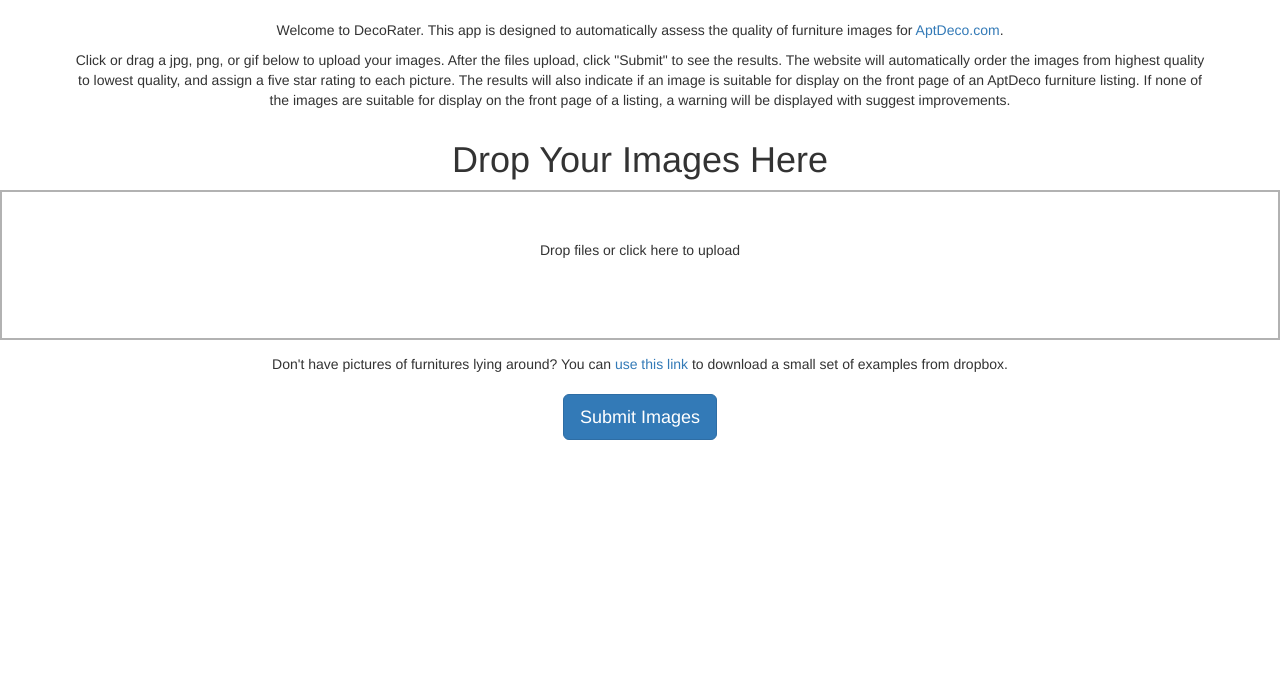
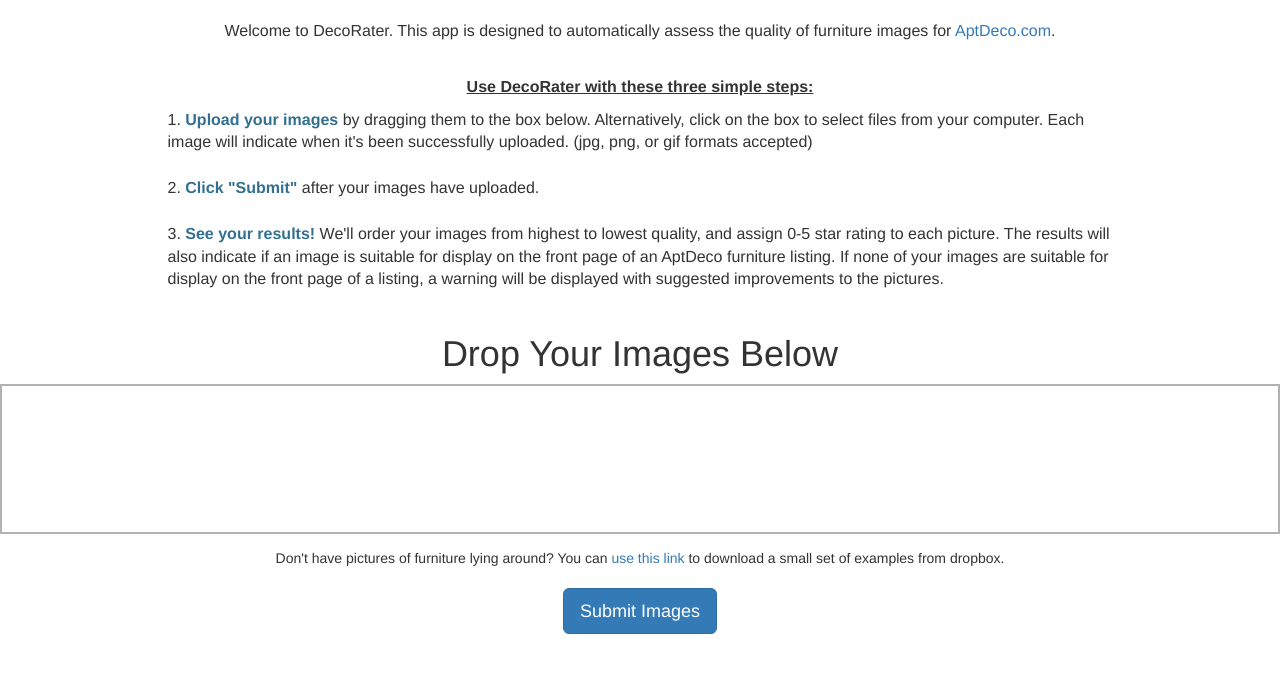
Before and after one commit to Raknoche/AptDeco, a Flask app: template DecoRater/templates/index.html in a window 1280 px wide. Shown: the part 52-725 px from the top of the page. Run offline with Flask 2, Linux system fonts and the light colour scheme; the template is opened without the code that fills it, so the values that code supplies are empty; parts of the project's set-up code (start-up, migrations or seed data) failed here and were passed over; some libraries are stand-ins or nearby versions.

Commit message:
Improved Frontpage

```diff
--- a/DecoRater/static/dropzone/dropzone.js
+++ b/DecoRater/static/dropzone/dropzone.js
@@ -139,7 +139,7 @@
       hiddenInputContainer: "body",
       capture: null,
       renameFilename: null,
-      dictDefaultMessage: "Drop files or click here to upload",
+      dictDefaultMessage: " ",
       dictFallbackMessage: "Your browser does not support drag'n'drop file uploads.",
       dictFallbackText: "Please use the fallback form below to upload your files like in the olden days.",
       dictFileTooBig: "File is too big ({{filesize}}MiB). Max filesize: {{maxFilesize}}MiB.",
--- a/DecoRater/templates/index.html
+++ b/DecoRater/templates/index.html
@@ -5,15 +5,42 @@
 {% block content %}
 
 <!-- Summary of the App -->
-<div class="container">
+<div class="container" style="font-size:16px;">
     <center>
         <p>Welcome to DecoRater.  This app is designed to automatically assess the quality of furniture images for <a href="https://www.aptdeco.com/">AptDeco.com</a>.</p>
-        <p>Click or drag a jpg, png, or gif below to upload your images. After the files upload, click "Submit" to see the results.  The website will automatically order the images from highest quality to lowest quality, and assign a five star rating to each picture.  The results will also indicate if an image is suitable for display on the front page of an AptDeco furniture listing.  If none of the images are suitable for display on the front page of a listing, a warning will be displayed with suggest improvements.</p>
+
+        <br>
+        <p><b><u>Use DecoRater with these three simple steps:</b></u></p>
     </center>
+
+        <div class="row">
+            <div class="col-md-offset-1 col-md-10">
+                1. <span class="text-info"><b>Upload your images</b></span> by dragging them to the box below.  Alternatively, click on the box to select files from your computer. Each image will indicate when it's been successfully uploaded. (jpg, png, or gif formats accepted)
+            </div>
+        </div>
+
+        <br>
+
+        <div class="row">
+            <div class="col-md-offset-1 col-md-10">
+                2. <span class="text-info"><b>Click "Submit"</b></span> after your images have uploaded.
+            </div>
+        </div>
+
+        <br>
+
+        <div class="row">
+            <div class="col-md-offset-1 col-md-10">
+                3. <span class="text-info"><b>See your results!</b></span> We'll order your images from highest to lowest quality, and assign 0-5 star rating to each picture. The results will also indicate if an image is suitable for display on the front page of an AptDeco furniture listing. If none of your images are suitable for display on the front page of a listing, a warning will be displayed with suggested improvements to the pictures.
+            </div>
+        </div>
+
+        <br>
+
 </div>
 
 <!-- File Dropzone -->
-<center><h1>Drop Your Images Here</h1></center>
+<center><h1>Drop Your Images Below</h1></center>
 <form action="/get_images"
       class="dropzone"
       id="my-awesome-dropzone"></form>
@@ -24,7 +51,7 @@
     <center>
         <div class="col-md-offset-1 col-md-10">
             <form action="{{url_for('rank_images')}}" method="get">
-                <p>Don't have pictures of furnitures lying around?  You can <a href="https://www.dropbox.com/sh/tetm45rgyf3jegz/AADnVljZzpPtvdb3e_o7_wBga?dl=0">use this link</a> to download a small set of examples from dropbox.
+                <p>Don't have pictures of furniture lying around?  You can <a href="https://www.dropbox.com/sh/tetm45rgyf3jegz/AADnVljZzpPtvdb3e_o7_wBga?dl=0">use this link</a> to download a small set of examples from dropbox.
                 <br>
                 <br>
                 <button type="submit" class="btn btn-primary btn-lg" role="button">Submit Images</button>
--- a/DecoRater/templates/ranked_images.html
+++ b/DecoRater/templates/ranked_images.html
@@ -24,9 +24,9 @@
                 <img src="static/userImages/{{image}}" style="height: 400px; width: 400px; ">
 
                 {% if stars > 2.5 %}
-                  <span> <font size="5">This image is suitable for editing <span class="glyphicon glyphicon-thumbs-up" aria-hidden="true" style="color:#418e4e"></span> </font></span>
+                  <span> <font size="5">This image is suitable for display <span class="glyphicon glyphicon-thumbs-up" aria-hidden="true" style="color:#418e4e"></span> </font></span>
                 {% else %}
-                  <span> <font size="5">This image is not suitable for editing <span class="glyphicon glyphicon-thumbs-down" aria-hidden="true" style="color:#bc362d"></span> </font></span>
+                  <span> <font size="5">This image is not suitable for display <span class="glyphicon glyphicon-thumbs-down" aria-hidden="true" style="color:#bc362d"></span> </font></span>
                 {% endif %}
 
                 <!--Star Rating -->
```
Also changed, not shown: README.md, 1 other file.
